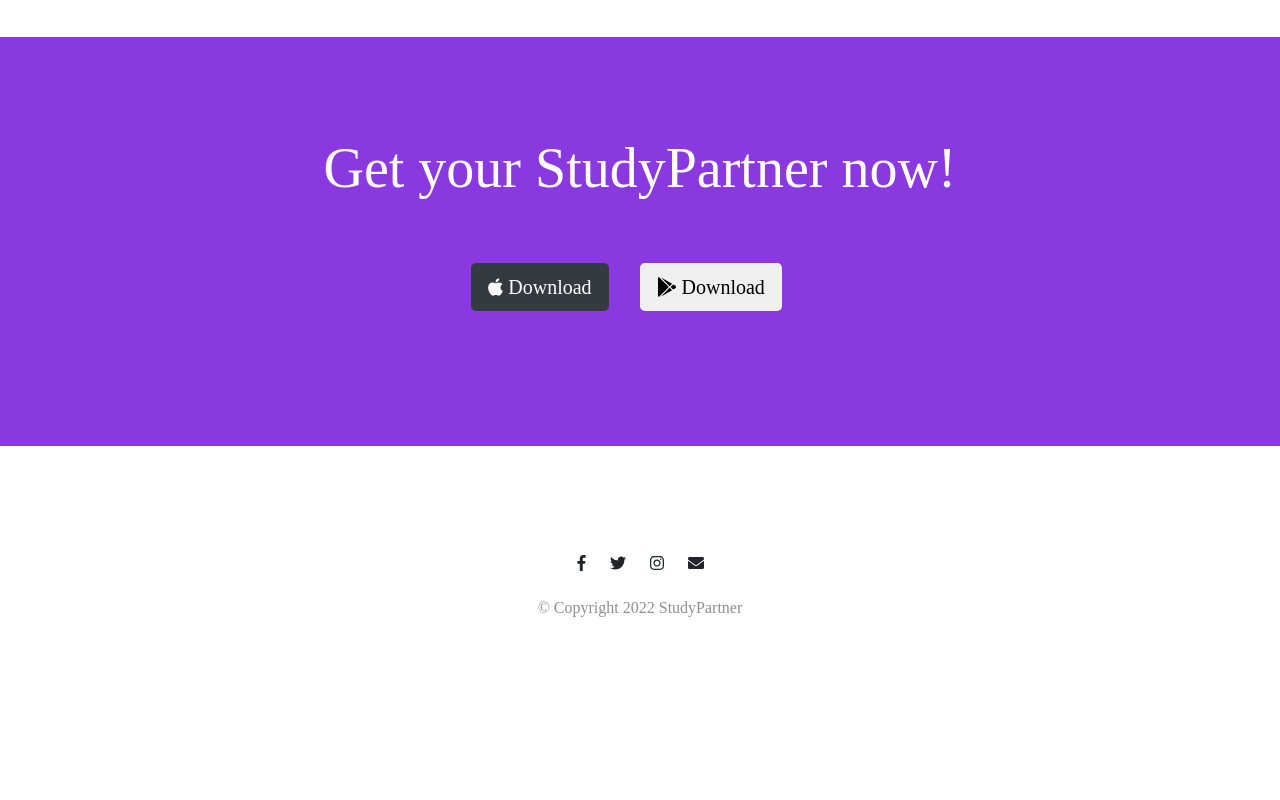
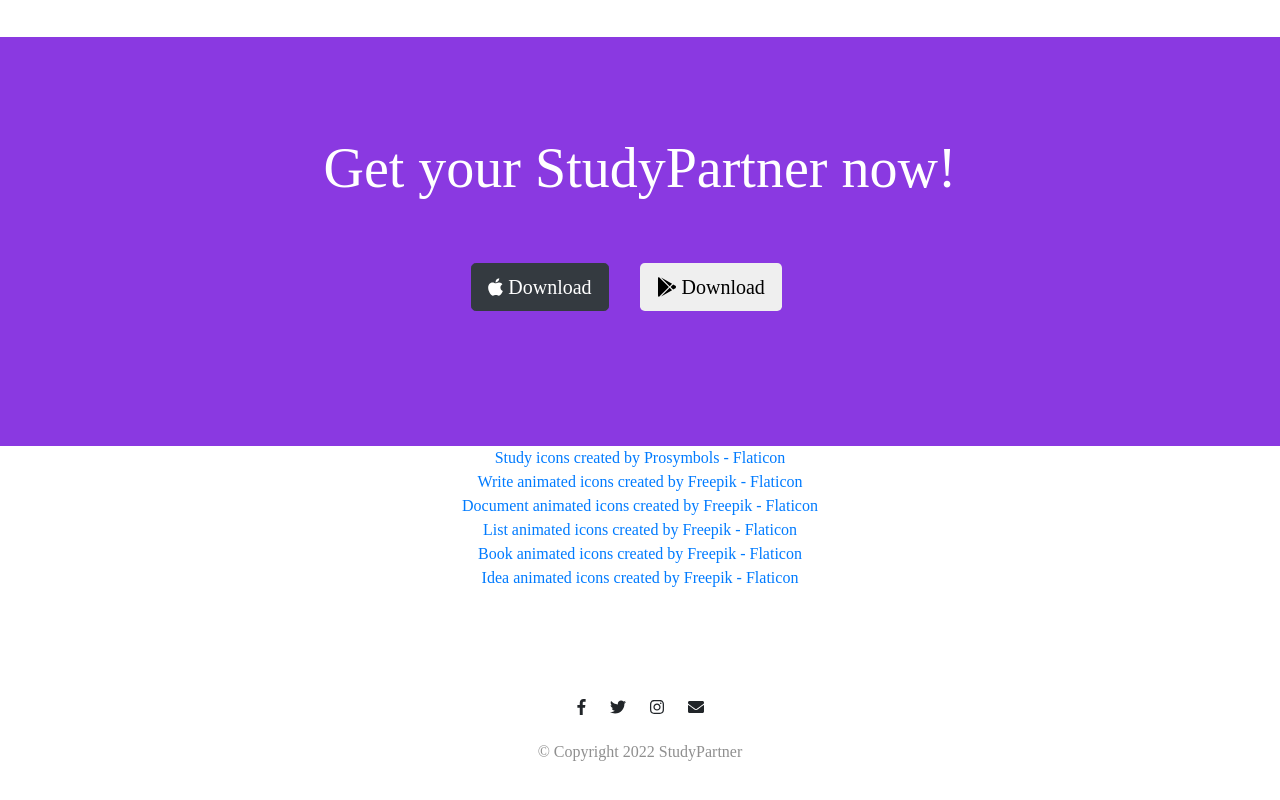
Before and after one commit to BrianGioEslabra/studypartner, a plain HTML site: page index.html in a window 1280 px wide. Shown: the part 2947-3747 px from the top of the page. Before the commit the page ends 3673 px from the top, so only its background shows below. Drawn offline with nearby package versions, Linux system fonts and the light colour scheme.

Commit message:
Update index.html

```diff
--- a/index.html
+++ b/index.html
@@ -219,6 +219,19 @@
     </div>
   </section>
 
+<!-- Attribution -->
+<div class="attribution">
+
+  <center><a href="https://www.flaticon.com/free-icons/study" title="study icons">Study icons created by Prosymbols - Flaticon</a></center>
+  <center><a href="https://www.flaticon.com/free-animated-icons/write" title="write animated icons">Write animated icons created by Freepik - Flaticon</a></center>
+  <center><a href="https://www.flaticon.com/free-animated-icons/document" title="document animated icons">Document animated icons created by Freepik - Flaticon</a></center>
+  <center><a href="https://www.flaticon.com/free-animated-icons/list" title="list animated icons">List animated icons created by Freepik - Flaticon</a></center>
+  <center><a href="https://www.flaticon.com/free-animated-icons/book" title="book animated icons">Book animated icons created by Freepik - Flaticon</a></center>
+  <center><a href="https://www.flaticon.com/free-icons/idea" title="idea animated icons">Idea animated icons created by Freepik - Flaticon</a></center>
+
+</div>
+
+
 
   <!-- Footer -->
 
```
